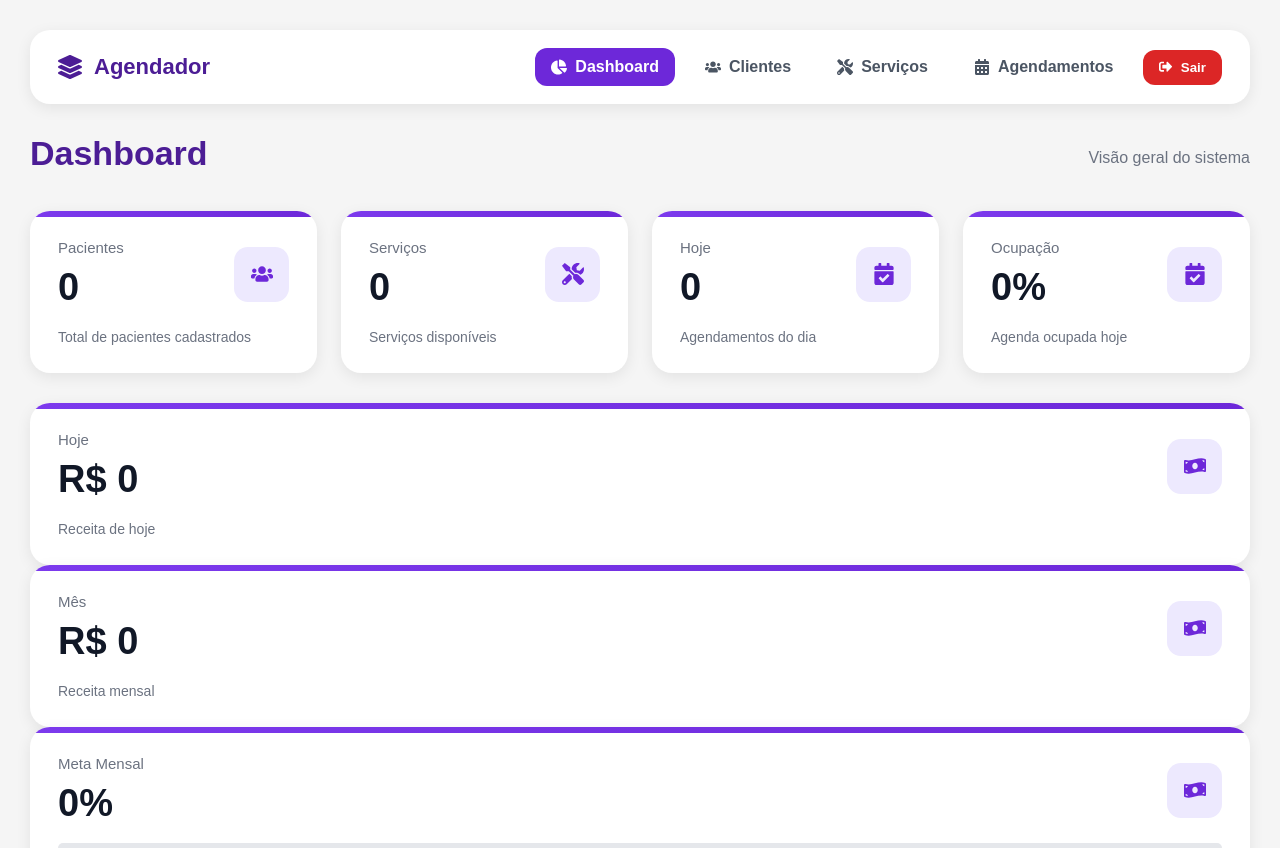
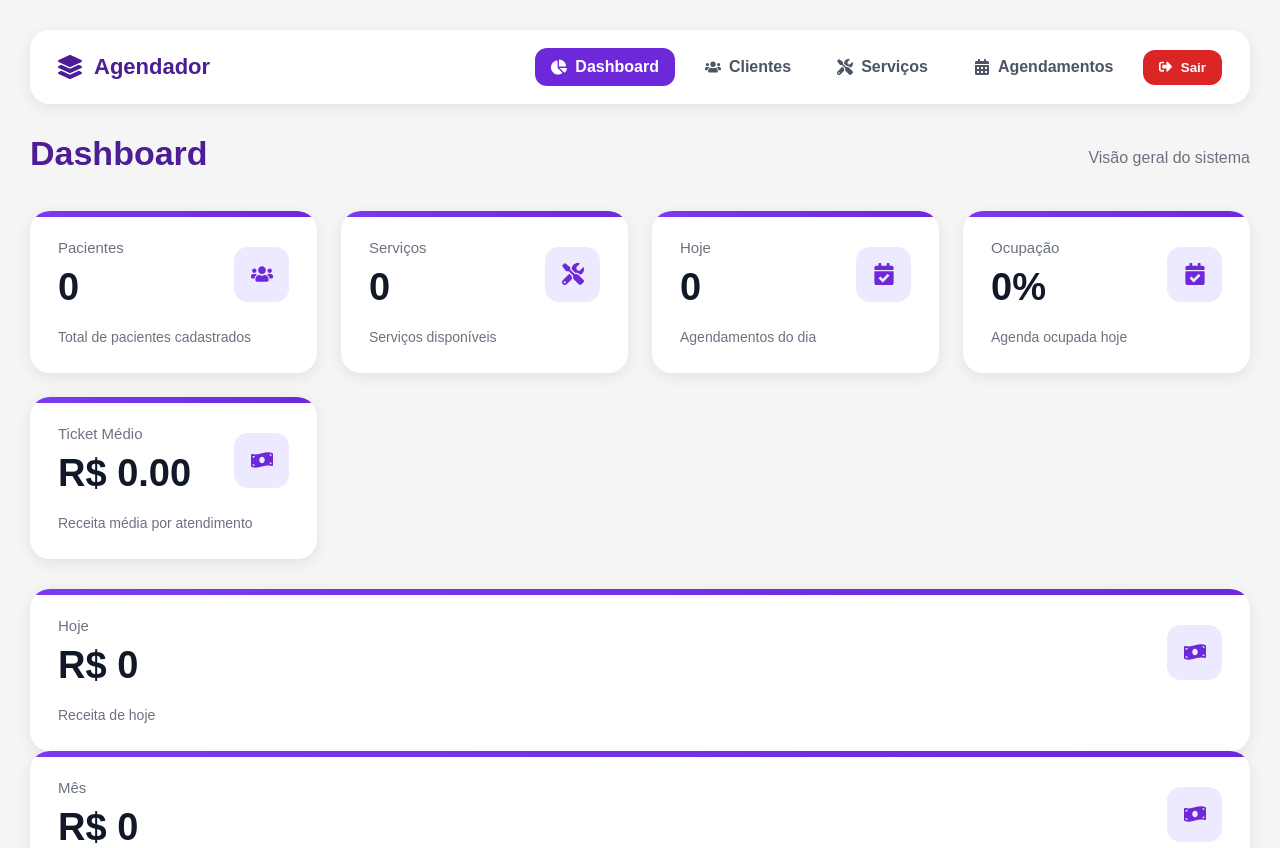
Before and after one commit to amandanan/service-scheduling-api, a React app in the folder frontend/: page /dashboard in a window 1280 px wide. Shown: the top 848 px of the page. Built offline with nearby package versions, Linux system fonts and the light colour scheme; no server answers; sample sign-in values are in the browser's storage; the HTML template or start-up script is replaced by a standard one.

Commit message:
add card ticket medium

```diff
--- a/frontend/src/pages/Dashboard.jsx
+++ b/frontend/src/pages/Dashboard.jsx
@@ -70,6 +70,9 @@ export default function Dashboard() {
 
   const [tomorrowAppointments, setTomorrowAppointments] =
     useState([]);
+
+  const [averageTicket, setAverageTicket] =
+    useState(0);
 
   async function loadData() {
 
@@ -169,6 +172,17 @@ export default function Dashboard() {
     });
 
     setTodayRevenue(revenue);
+
+    //TICKET MEDIO
+
+      const ticket =
+
+        todayList.length > 0
+          ? revenue /
+            todayList.length
+          : 0;
+
+      setAverageTicket(ticket);
 
     // FATURAMENTO DO MÊS
 
@@ -659,6 +673,44 @@ export default function Dashboard() {
 
           </div>
 
+          {/*TICKET MEDIO*/}
+
+          <div className="dashboard-card">
+
+          <div className="dashboard-card-top">
+
+            <div>
+
+              <p className="dashboard-card-title">
+                Ticket Médio
+              </p>
+
+              <h2 className="dashboard-card-value">
+
+                R$
+                {" "}
+                {averageTicket.toFixed(2)}
+
+              </h2>
+
+            </div>
+
+            <div className="dashboard-icon">
+
+              <FaMoneyBillWave />
+
+            </div>
+
+          </div>
+
+          <div className="dashboard-card-footer">
+
+            Receita média por atendimento
+
+          </div>
+
+        </div>
+
 
         </div>
 
```
